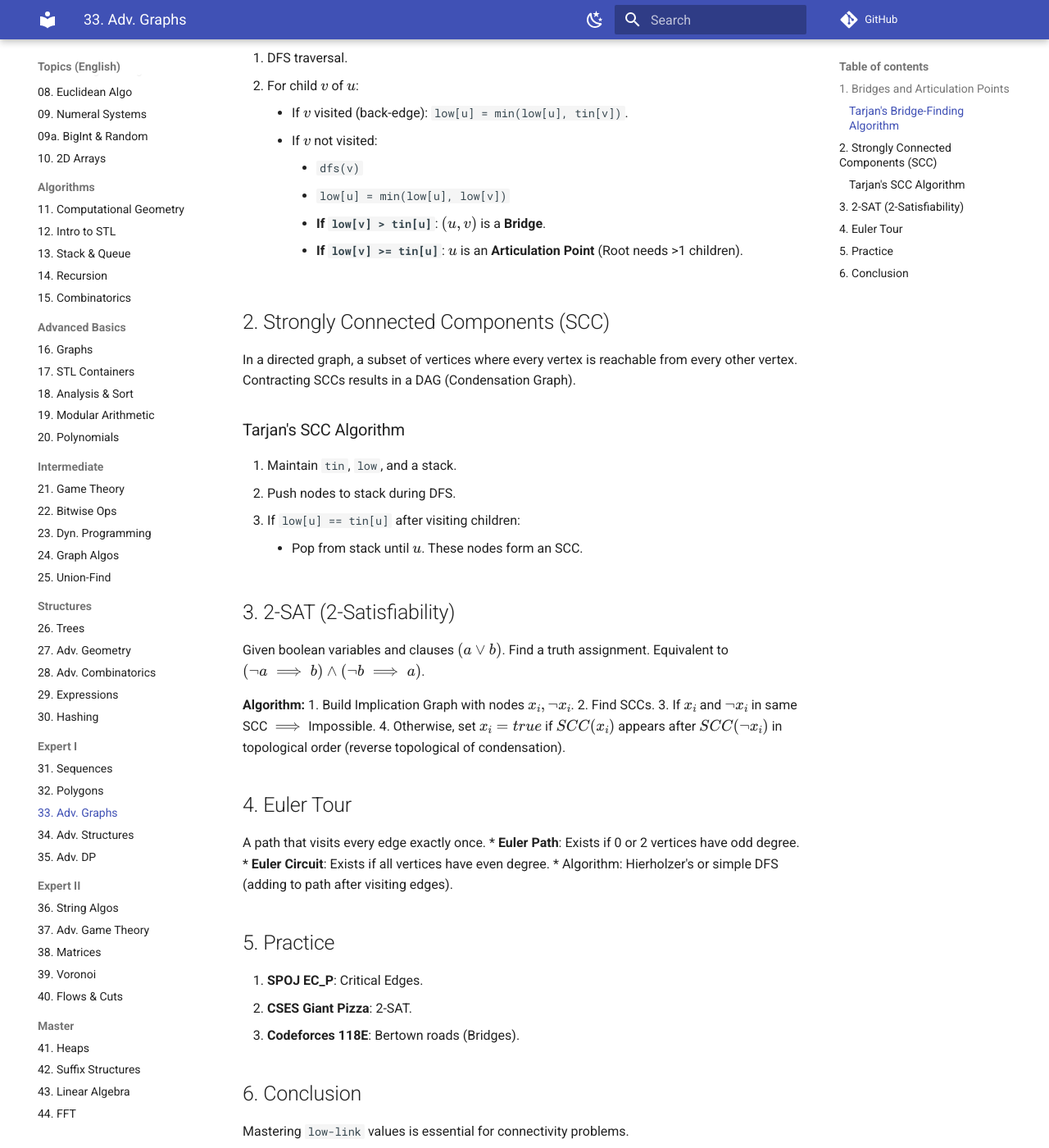
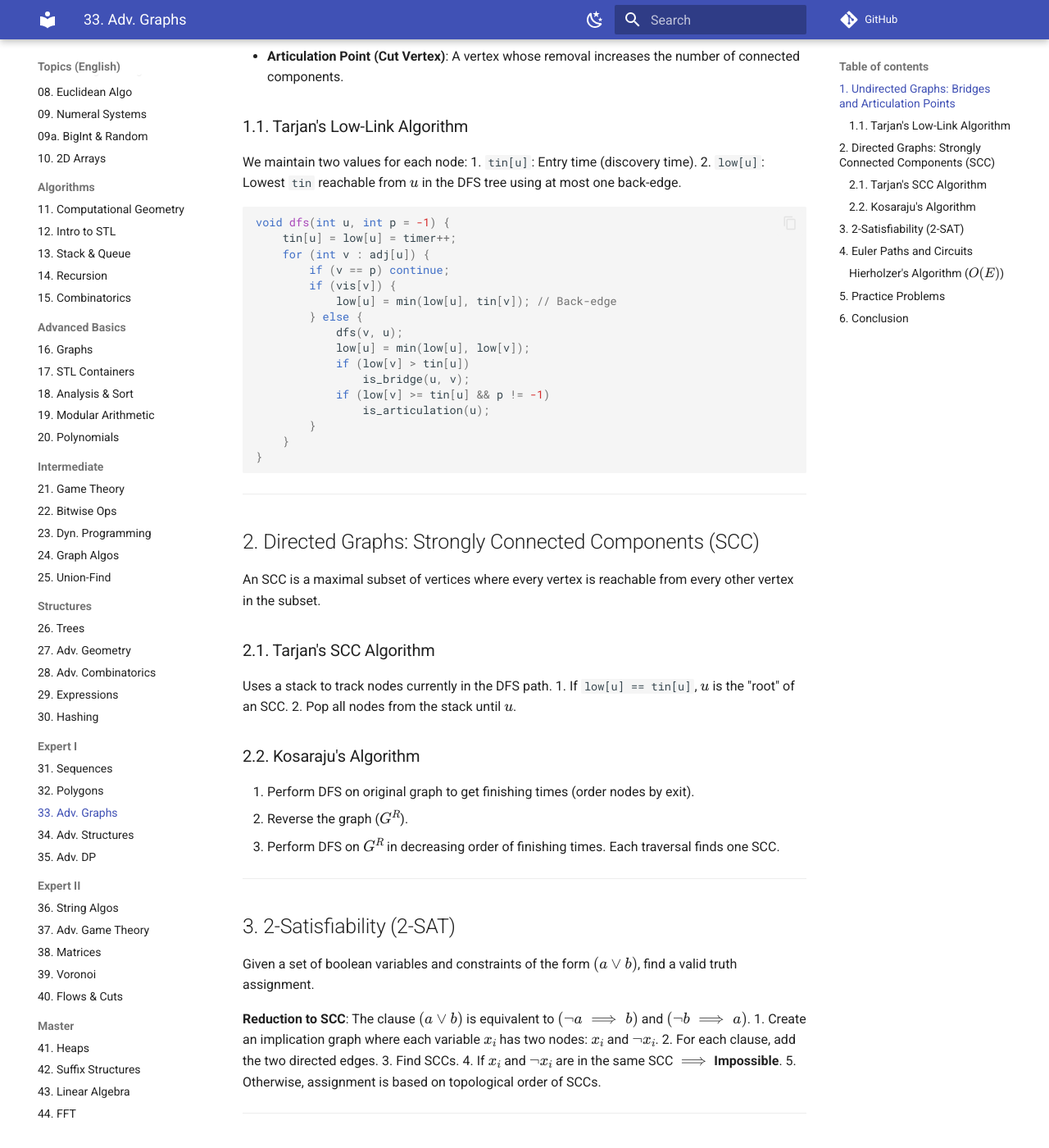
Before and after one commit to KadirYazadzhi/Informatics-Olympiad-Topics, an MkDocs documentation site: the page built from docs/EN/33_Advanced_Graph_Algorithms.md, in a window 1280 px wide and 1400 px high, scrolled down 457 px. Shown: the whole window at 82% size. Built offline with MkDocs 1.6.1 and Material for MkDocs 9.7.7, drawn with Linux system fonts in a browser that asks for light colours; comment, search, counter and statistics services are not loaded; some of the changed text lies outside the part shown.

Commit message:
Expand EN/33_Advanced_Graph_Algorithms.md: Low-link, SCC, 2-SAT, and Euler

````diff
--- a/docs/EN/33_Advanced_Graph_Algorithms.md
+++ b/docs/EN/33_Advanced_Graph_Algorithms.md
@@ -1,57 +1,90 @@
-# 🕸️ Advanced Graph Algorithms
+# 🕸️ Advanced Graph Algorithms: Connectivity and Structure
 
-Analyzing graph connectivity and structure using DFS.
+DFS (Depth-First Search) is more than just a traversal tool. It is the core of many algorithms that analyze the structural integrity and connectivity of graphs.
 
-## 1. Bridges and Articulation Points
+---
 
-In an undirected graph:
+## 1. Undirected Graphs: Bridges and Articulation Points
+
+In an undirected graph, identifying "weak links" is crucial.
+
 *   **Bridge**: An edge whose removal increases the number of connected components.
-*   **Articulation Point (Cut Vertex)**: A vertex whose removal increases components.
+*   **Articulation Point (Cut Vertex)**: A vertex whose removal increases the number of connected components.
 
-### Tarjan's Bridge-Finding Algorithm
-Uses `tin[u]` (entry time) and `low[u]` (lowest `tin` reachable via back-edge).
+### 1.1. Tarjan's Low-Link Algorithm
+We maintain two values for each node:
+1.  `tin[u]`: Entry time (discovery time).
+2.  `low[u]`: Lowest `tin` reachable from $u$ in the DFS tree using at most one back-edge.
 
-1.  DFS traversal.
-2.  For child $v$ of $u$:
-    *   If $v$ visited (back-edge): `low[u] = min(low[u], tin[v])`.
-    *   If $v$ not visited:
-        *   `dfs(v)`
-        *   `low[u] = min(low[u], low[v])`
-        *   **If `low[v] > tin[u]`**: $(u, v)$ is a **Bridge**.
-        *   **If `low[v] >= tin[u]`**: $u$ is an **Articulation Point** (Root needs >1 children).
+```cpp
+void dfs(int u, int p = -1) {
+    tin[u] = low[u] = timer++;
+    for (int v : adj[u]) {
+        if (v == p) continue;
+        if (vis[v]) {
+            low[u] = min(low[u], tin[v]); // Back-edge
+        } else {
+            dfs(v, u);
+            low[u] = min(low[u], low[v]);
+            if (low[v] > tin[u])
+                is_bridge(u, v);
+            if (low[v] >= tin[u] && p != -1)
+                is_articulation(u);
+        }
+    }
+}
+```
 
-## 2. Strongly Connected Components (SCC)
+---
 
-In a directed graph, a subset of vertices where every vertex is reachable from every other vertex.
-Contracting SCCs results in a DAG (Condensation Graph).
+## 2. Directed Graphs: Strongly Connected Components (SCC)
 
-### Tarjan's SCC Algorithm
-1.  Maintain `tin`, `low`, and a stack.
-2.  Push nodes to stack during DFS.
-3.  If `low[u] == tin[u]` after visiting children:
-    *   Pop from stack until $u$. These nodes form an SCC.
+An SCC is a maximal subset of vertices where every vertex is reachable from every other vertex in the subset.
 
-## 3. 2-SAT (2-Satisfiability)
+### 2.1. Tarjan's SCC Algorithm
+Uses a stack to track nodes currently in the DFS path.
+1.  If `low[u] == tin[u]`, $u$ is the "root" of an SCC.
+2.  Pop all nodes from the stack until $u$.
 
-Given boolean variables and clauses $(a \lor b)$. Find a truth assignment.
-Equivalent to $(\neg a \implies b) \land (\neg b \implies a)$.
+### 2.2. Kosaraju's Algorithm
+1.  Perform DFS on original graph to get finishing times (order nodes by exit).
+2.  Reverse the graph ($G^R$).
+3.  Perform DFS on $G^R$ in decreasing order of finishing times. Each traversal finds one SCC.
 
-**Algorithm:**
-1.  Build Implication Graph with nodes $x_i, \neg x_i$.
-2.  Find SCCs.
-3.  If $x_i$ and $\neg x_i$ in same SCC $\implies$ Impossible.
-4.  Otherwise, set $x_i = true$ if $SCC(x_i)$ appears after $SCC(\neg x_i)$ in topological order (reverse topological of condensation).
+---
 
-## 4. Euler Tour
-A path that visits every edge exactly once.
-*   **Euler Path**: Exists if 0 or 2 vertices have odd degree.
-*   **Euler Circuit**: Exists if all vertices have even degree.
-*   Algorithm: Hierholzer's or simple DFS (adding to path after visiting edges).
+## 3. 2-Satisfiability (2-SAT)
 
-## 5. Practice
-1.  **SPOJ EC_P**: Critical Edges.
-2.  **CSES Giant Pizza**: 2-SAT.
-3.  **Codeforces 118E**: Bertown roads (Bridges).
+Given a set of boolean variables and constraints of the form $(a \lor b)$, find a valid truth assignment.
+
+**Reduction to SCC**:
+The clause $(a \lor b)$ is equivalent to $(\neg a \implies b)$ and $(\neg b \implies a)$.
+1.  Create an implication graph where each variable $x_i$ has two nodes: $x_i$ and $\neg x_i$.
+2.  For each clause, add the two directed edges.
+3.  Find SCCs.
+4.  If $x_i$ and $\neg x_i$ are in the same SCC $\implies$ **Impossible**.
+5.  Otherwise, assignment is based on topological order of SCCs.
+
+---
+
+## 4. Euler Paths and Circuits
+
+*   **Euler Circuit**: Visits every edge exactly once and returns to start.
+    *   Undirected: All degrees even.
+    *   Directed: $InDegree(v) = OutDegree(v)$ for all $v$.
+*   **Euler Path**: Visits every edge once but can end at a different node.
+    *   Undirected: 0 or 2 vertices with odd degree.
+
+### Hierholzer's Algorithm ($O(E)$)
+Use DFS but only add the node to the result path AFTER visiting all its incident edges. Reverse the result.
+
+---
+
+## 5. Practice Problems
+1.  **CSES Giant Pizza**: 2-SAT implementation.
+2.  **CSES Flight Routes Check**: Check if directed graph is strongly connected.
+3.  **Codeforces 118E**: Bertown Roads (Bridges and DFS orientation).
+4.  **UVa 10731**: SCC problem.
 
 ## 6. Conclusion
-Mastering `low-link` values is essential for connectivity problems.
+Low-link values (`tin` and `low`) are the most powerful technique for connectivity. Master Tarjan's logic, as it applies to both undirected (Bridges) and directed (SCC) cases with minor variations.
````
